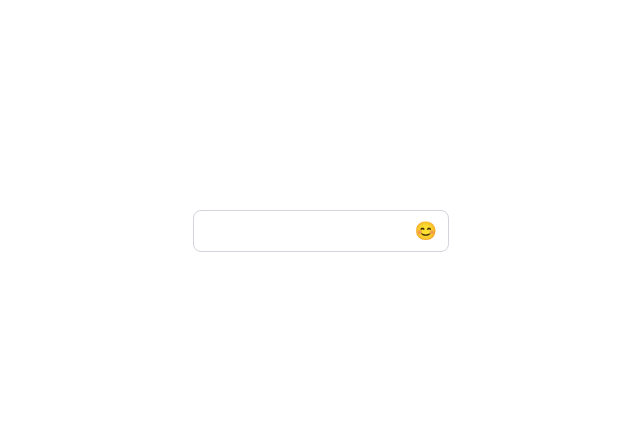
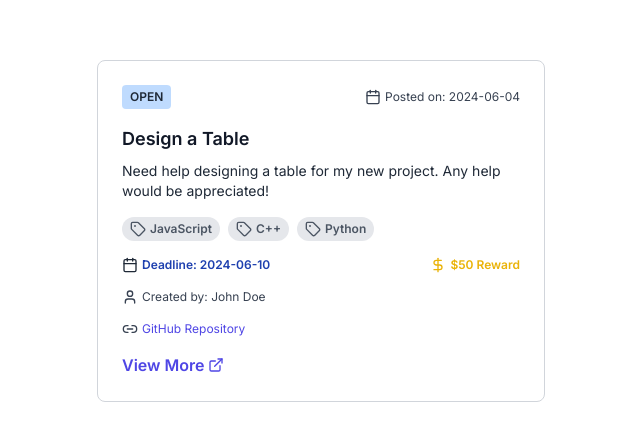
Before and after one commit to aziz-codes/cb-components, a Next.js app: page / in a window 1280 px wide. Shown: the part 169-610 px from the top of the page, without its empty margins (319-959 px from the left). Built offline with nearby package versions, Linux system fonts and the light colour scheme.

Commit message:
card version 0.1

```diff
--- a/app/page.tsx
+++ b/app/page.tsx
@@ -1,10 +1,10 @@
-import Input from "@/components/input";
+import TaskCard from "@/components/Task";
 import React from "react";
 
 const HomePage = () => {
   return (
     <div className="flex justify-center items-center h-screen">
-      <Input />
+      <TaskCard />
     </div>
   );
 };
--- /dev/null
+++ b/components/Task.tsx
@@ -0,0 +1,92 @@
+import React from "react";
+import {
+  Calendar,
+  DollarSign,
+  User,
+  ExternalLink,
+  Tag,
+  Link2,
+} from "lucide-react";
+
+const TaskCard: React.FC = () => {
+  // Dummy data for GitHub repository URL
+  const githubRepoUrl = "https://github.com/example/repo";
+
+  return (
+    <div className="max-w-md mx-auto bg-white rounded-lg border border-gray-300">
+      <div className="p-6">
+        <div className="flex justify-between items-center mb-4">
+          <div className="text-xs text-gray-800 uppercase font-semibold bg-blue-200 px-2 py-1 rounded">
+            Open
+          </div>
+          <div className="flex items-center text-xs text-gray-700">
+            <Calendar className="mr-1 w-4 h-4" />
+            <span>Posted on: 2024-06-04</span>
+          </div>
+        </div>
+        <h2 className="text-lg font-semibold text-gray-900 mb-2">
+          Design a Table
+        </h2>
+        <p className="text-sm text-gray-800 mb-4">
+          Need help designing a table for my new project. Any help would be
+          appreciated!
+        </p>
+
+        <div className="flex flex-wrap gap-2 mb-4">
+          <span className="flex items-center text-xs font-semibold text-gray-600 bg-gray-200 px-2 py-1 rounded-full">
+            <Tag className="mr-1 w-4 h-4" />
+            JavaScript
+          </span>
+          <span className="flex items-center text-xs font-semibold text-gray-600 bg-gray-200 px-2 py-1 rounded-full">
+            <Tag className="mr-1 w-4 h-4" />
+            C++
+          </span>
+          <span className="flex items-center text-xs font-semibold text-gray-600 bg-gray-200 px-2 py-1 rounded-full">
+            <Tag className="mr-1 w-4 h-4" />
+            Python
+          </span>
+        </div>
+
+        <div className="flex justify-between items-center text-xs text-gray-800 mb-4">
+          <div className="flex items-center">
+            <Calendar className="mr-1 w-4 h-4" />
+            <span className="font-semibold text-blue-800">
+              Deadline: 2024-06-10
+            </span>
+          </div>
+          <div className="flex items-center">
+            <DollarSign className="mr-1 w-4 h-4 text-yellow-500" />
+            <span className="font-semibold text-yellow-500">$50 Reward</span>
+          </div>
+        </div>
+        <div className="flex items-center text-xs text-gray-700 mb-4">
+          <User className="mr-1 w-4 h-4" />
+          <span>Created by: John Doe</span>
+        </div>
+
+        {/* GitHub repository URL section */}
+        {githubRepoUrl && (
+          <div className="flex items-center text-xs text-gray-700 mb-4">
+            <Link2 className="mr-1 w-4 h-4" />
+            <a
+              href={githubRepoUrl}
+              className="text-indigo-600 hover:text-indigo-800"
+            >
+              GitHub Repository
+            </a>
+          </div>
+        )}
+
+        {/* View more section */}
+        <div className="flex items-center text-indigo-600 hover:text-indigo-800 mt-2">
+          <a href="#" className="flex items-center font-semibold">
+            <span className="mr-1">View More</span>
+            <ExternalLink className="w-4 h-4" />
+          </a>
+        </div>
+      </div>
+    </div>
+  );
+};
+
+export default TaskCard;
```
Also changed, not shown: package.json (+6 -5 lines), 1 other file (tests, documents, lock files or other folders).
